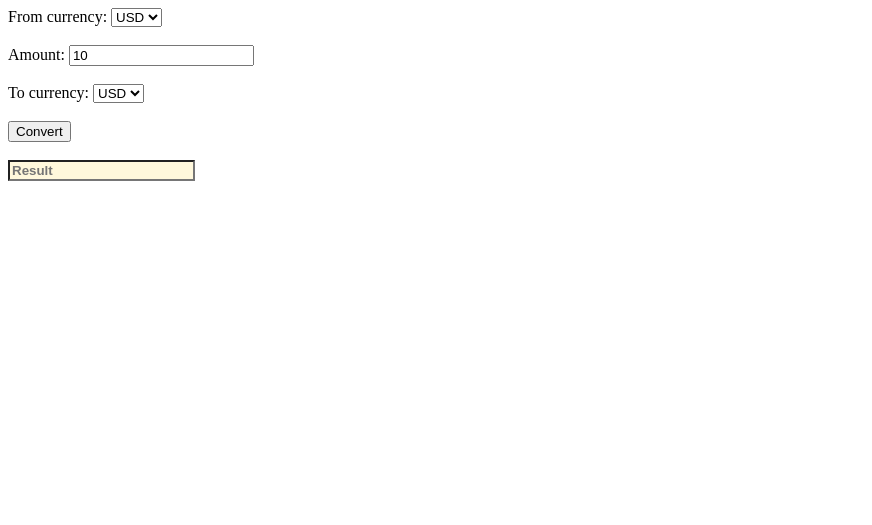
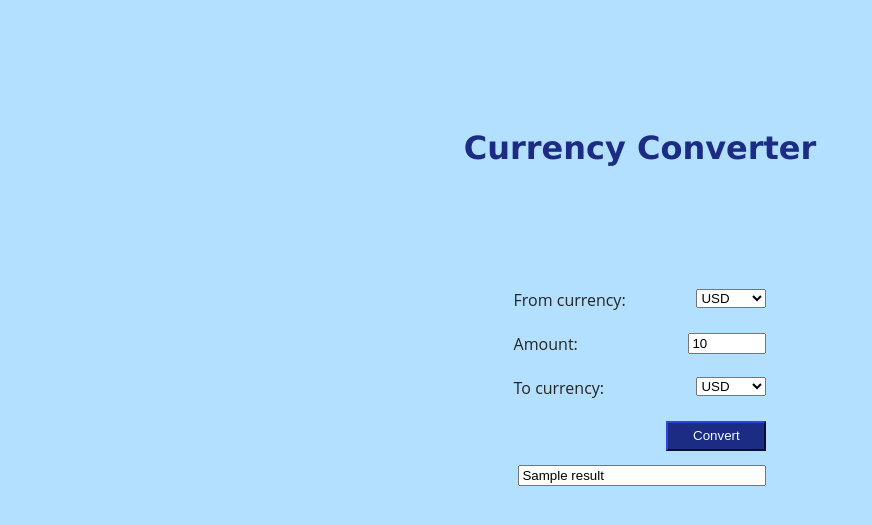
Before and after one commit to rafal-mokrzycki/currency-up-to-date-web-converter, a Flask app: template templates/index.html in a window 1280 px wide. Shown: the top 525 px of the page, without its empty margins (0-872 px from the left). Run offline with Flask 2, Linux system fonts and the light colour scheme; the template is opened without the code that fills it: most values are stand-ins (such as "Sample title", 1, 10 or a date in 2020).

Commit message:
add colors to UI, change structure of UI

```diff
--- a/app.py
+++ b/app.py
@@ -18,7 +18,8 @@ def home():
         result = Converter().convert_currencies(
             currencies_dict, currency_from, currency_to, amount
         )
-        return render_template("index.html", currencies=currencies, result=result)
+        result_str = f"{Converter().format_number(amount, currency_from)} is equal to {Converter().format_number(result, currency_to)}."
+        return render_template("index.html", currencies=currencies, result=result_str)
         # return f"{Converter().format_number(amount, currency_from)} is equal to {Converter().format_number(result, currency_to)}."
     return render_template("index.html", currencies=currencies)
 
--- /dev/null
+++ b/static/style.css
@@ -0,0 +1,37 @@
+body {
+    font-family: "Open Sans", sans-serif;
+    color: #242424;
+    background-color: rgb(180, 224, 255);
+    text-align: left;
+  }
+h1 {
+    font-family: "Verdana", sans-serif;
+    color: #1c2b83;
+    text-align:center;
+}
+div.upper-div {
+    height: 100px;
+}
+
+div.middle-div {
+    height: 100px;
+}
+
+div.form-div {
+    padding: 0 40%;
+
+}
+select, input {float: right;
+width: 70px;}
+
+.form-div input[type=submit] {
+    background-color: #1c2b83;
+    color:azure;
+    border-color: #1c2b83;
+    width: 100px;
+    height: 30px;
+    font: Verdana;
+    }
+.form-div input.result {
+    width: 240px;
+}
--- a/templates/index.html
+++ b/templates/index.html
@@ -5,8 +5,13 @@
     <meta http-equiv="X-UA-Compatible" content="IE=edge">
     <meta name="viewport" content="width=device-width, initial-scale=1.0">
     <title>Currency converter</title>
+    <link href="/static/style.css" rel="stylesheet">
 </head>
 <body>
+    <div class="upper-div"></div>
+    <h1>Currency Converter</h1>
+    <div class="middle-div"></div>
+    <div class="form-div">
         <form action="{{url_for('home')}}" method="post" >
             <label for="currency_from">From currency: </label>
             <select class="form-control" name="currency_from" id="currency_from" type="text" >
@@ -16,7 +21,7 @@
                 {% endfor %}
             </select><br><br>
             <label for="amount">Amount: </label>
-        <input type="number" name="amount" id="amount" value="{{amount}}"><br><br>
+            <input type="number" step=0.01 name="amount" id="amount" value="{{amount}}"><br><br>
             <label for="currency_to">To currency: </label>
             <select class="form-control" name="currency_to" id="currency_to" type="text" method="GET" action="/">
                 <option value="{{currencies[0]}}" selected>{{currencies[0]}}</option>
@@ -24,8 +29,19 @@
                 <option value="{{currency}}">{{currency}}</option>"
                 {% endfor %}
             </select><br><br>
-        <input type="submit" value="Convert"><br><br>
-        <input type="number" placeholder="Result" style="background-color:cornsilk;color:mediumblue;font-weight:bold" value="{{ result }}" readonly>
+            <input type="submit" value="Convert" onclick="isEmpty()"><br><br>
+            <input type="text" class="result" placeholder="Result" value="{{ result }}" readonly>
         </form>
+    </div>
+    <script>
+        function isEmpty() {
+            var amount = document.getElementById('amount')
+            if (amount.value.length == 0) {
+                alert("Amount field cannot be empty.");
+                return false;
+            }
+            return true;
+            }
+    </script>
 </body>
 </html>
```
Lines whose indentation alone changed are shown as unchanged.
